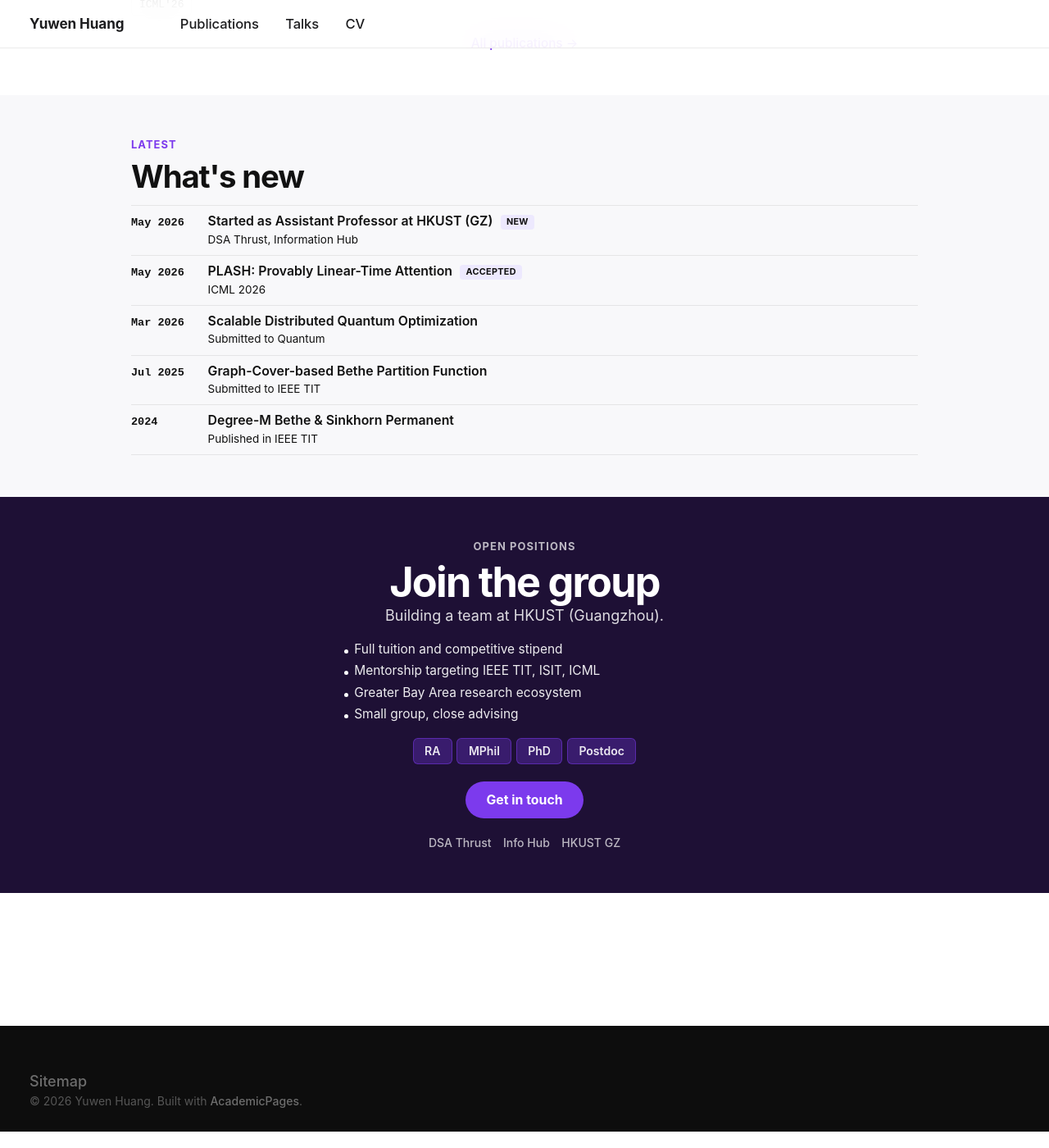
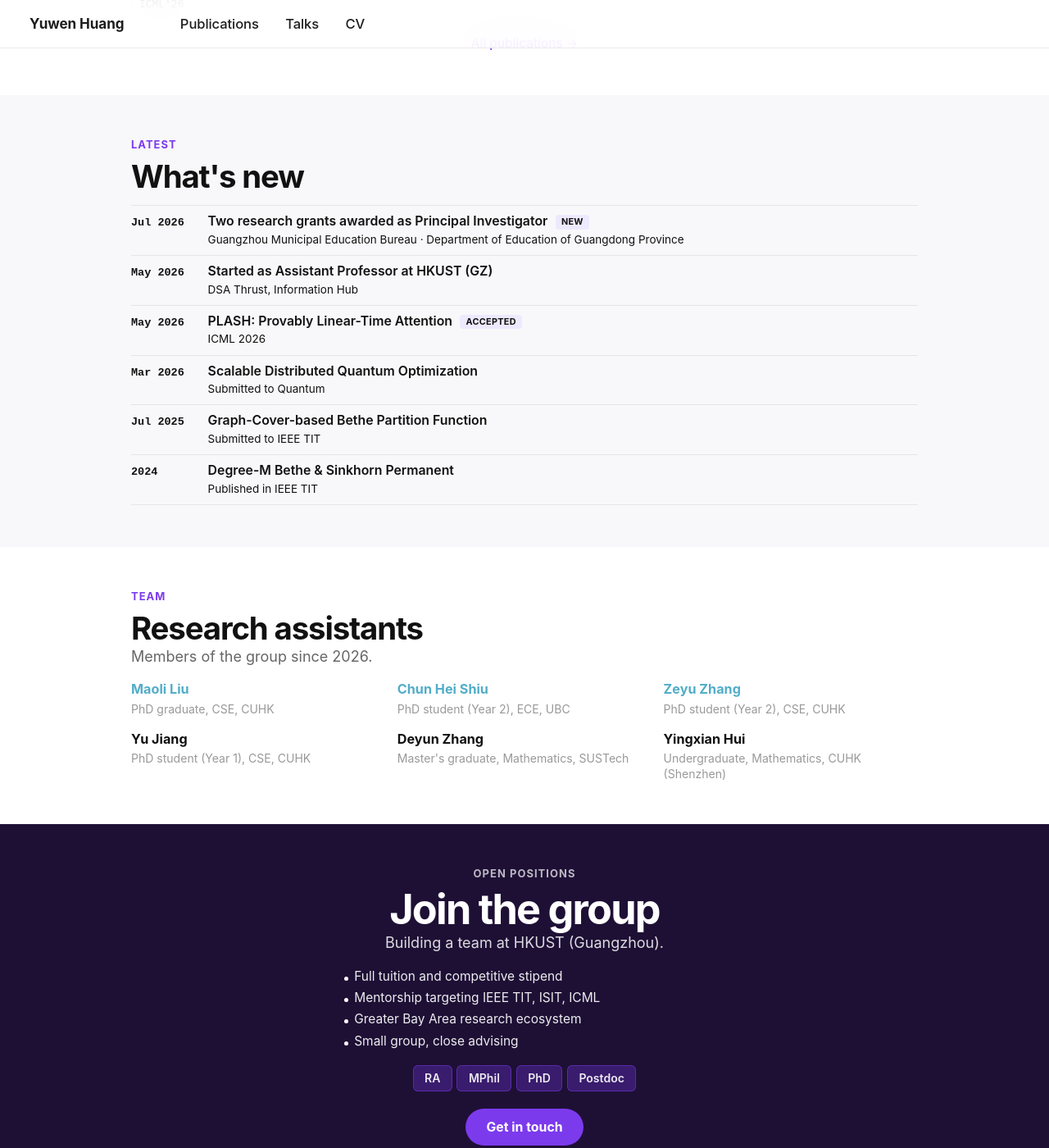
Before and after one commit to YuwenHuang0/YuwenHuang0.github.io, a Jekyll site: the page built from _pages/about.md, in a window 1280 px wide and 1400 px high, scrolled down 1276 px. Shown: the whole window at 82% size. Built offline with Jekyll 4.4.1, drawn with Linux system fonts in a browser that asks for light colours; a script that is not in the unit is left out.

Commit message:
Sync homepage with July 2026 CV
- Add two research grants (PI) to CV page and homepage timeline
- Add Team section (6 research assistants) to homepage and CV page
- Add SPEIT Dec 2025 invited talk
- Add two TIT submissions (extended versions of ISIT 2021/2024 papers)
- Update research interests, postdoc end date (05/2026), reviewer list
- Add downloadable CV PDF (July 2026)

Co-Authored-By: Claude Fable 5 <noreply@anthropic.com>

```diff
--- a/_pages/about.md
+++ b/_pages/about.md
@@ -607,8 +607,12 @@ redirect_from:
   <h2 class="heading">What's new</h2>
   <div class="timeline">
     <div class="tl-row">
+      <div class="tl-date">Jul 2026</div>
+      <div><div class="tl-title">Two research grants awarded as Principal Investigator <span class="tl-badge">New</span></div><div class="tl-venue">Guangzhou Municipal Education Bureau · Department of Education of Guangdong Province</div></div>
+    </div>
+    <div class="tl-row">
       <div class="tl-date">May 2026</div>
-      <div><div class="tl-title">Started as Assistant Professor at HKUST (GZ) <span class="tl-badge">New</span></div><div class="tl-venue">DSA Thrust, Information Hub</div></div>
+      <div><div class="tl-title">Started as Assistant Professor at HKUST (GZ)</div><div class="tl-venue">DSA Thrust, Information Hub</div></div>
     </div>
     <div class="tl-row">
       <div class="tl-date">May 2026</div>
@@ -625,6 +629,41 @@ redirect_from:
     <div class="tl-row">
       <div class="tl-date">2024</div>
       <div><div class="tl-title"><a href="{{ '/publication/degree-m-bethe-sinkhorn-permanent' | relative_url }}">Degree-M Bethe &amp; Sinkhorn Permanent</a></div><div class="tl-venue">Published in IEEE TIT</div></div>
+    </div>
+  </div>
+</div>
+</section>
+
+<!-- ════ TEAM ════ -->
+<section class="sec s-white" aria-label="Team">
+<div class="sec-in">
+  <div class="label">Team</div>
+  <h2 class="heading">Research assistants</h2>
+  <p class="subtext">Members of the group since 2026.</p>
+  <div class="sub-grid">
+    <div>
+      <div class="sub-title"><a href="https://liumaoli.me/">Maoli Liu</a></div>
+      <div class="sub-desc">PhD graduate, CSE, CUHK</div>
+    </div>
+    <div>
+      <div class="sub-title"><a href="https://sites.google.com/view/michael-shiu">Chun Hei Shiu</a></div>
+      <div class="sub-desc">PhD student (Year 2), ECE, UBC</div>
+    </div>
+    <div>
+      <div class="sub-title"><a href="https://zeyuzhangzyz.github.io/">Zeyu Zhang</a></div>
+      <div class="sub-desc">PhD student (Year 2), CSE, CUHK</div>
+    </div>
+    <div>
+      <div class="sub-title">Yu Jiang</div>
+      <div class="sub-desc">PhD student (Year 1), CSE, CUHK</div>
+    </div>
+    <div>
+      <div class="sub-title">Deyun Zhang</div>
+      <div class="sub-desc">Master's graduate, Mathematics, SUSTech</div>
+    </div>
+    <div>
+      <div class="sub-title">Yingxian Hui</div>
+      <div class="sub-desc">Undergraduate, Mathematics, CUHK (Shenzhen)</div>
     </div>
   </div>
 </div>
```
Also changed, not shown: _pages/cv.md (+29 -4 lines), _publications/2025-06-16-bethe-partition-spa-stable-polynomials-extended.md (added, +17 -0 lines), _publications/2025-06-17-sets-of-marginals-chsh-extended.md (added, +17 -0 lines), _talks/2025-12-01-constrained-counting-quantum-decisions-speit.md (added, +12 -0 lines), 1 other file.
